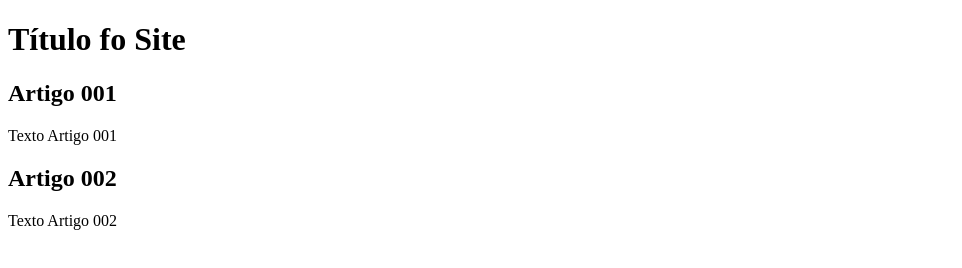
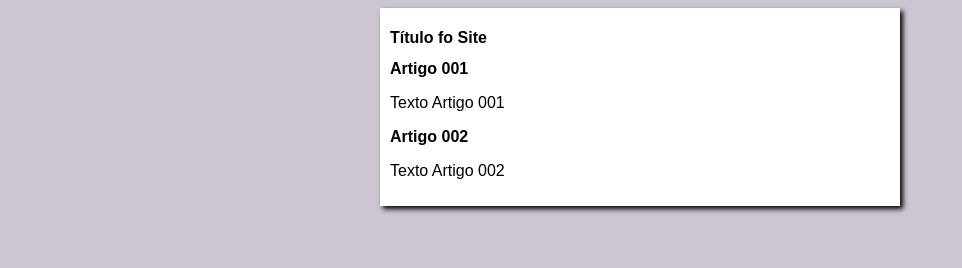
Before and after one commit to anderson-veloso/projeto-site, a plain HTML site: page index.html in a window 1280 px wide. Shown: the whole page, without its empty margins (0-962 px from the left). Drawn offline with Linux system fonts and the light colour scheme.

Commit message:
iniciei o design

```diff
--- /dev/null
+++ b/estilos/style.css
@@ -0,0 +1,19 @@
+* {
+    font-family: Arial, Helvetica, sans-serif;
+    font-size: 16px;
+
+}
+
+body {
+
+    background-color: rgb(204, 198, 210);
+
+}
+
+main {
+    background-color: white;
+    width: 500px;
+    margin: auto;
+    padding: 10px;
+    box-shadow: 3px 3px 5px black;
+}
--- a/index.html
+++ b/index.html
@@ -5,6 +5,7 @@
     <meta http-equiv="X-UA-Compatible" content="IE=edge">
     <meta name="viewport" content="width=device-width, initial-scale=1.0">
     <title>Título do Site</title>
+    <link rel="stylesheet" href="estilos/style.css">
 </head>
 <body>
     <main>
```
